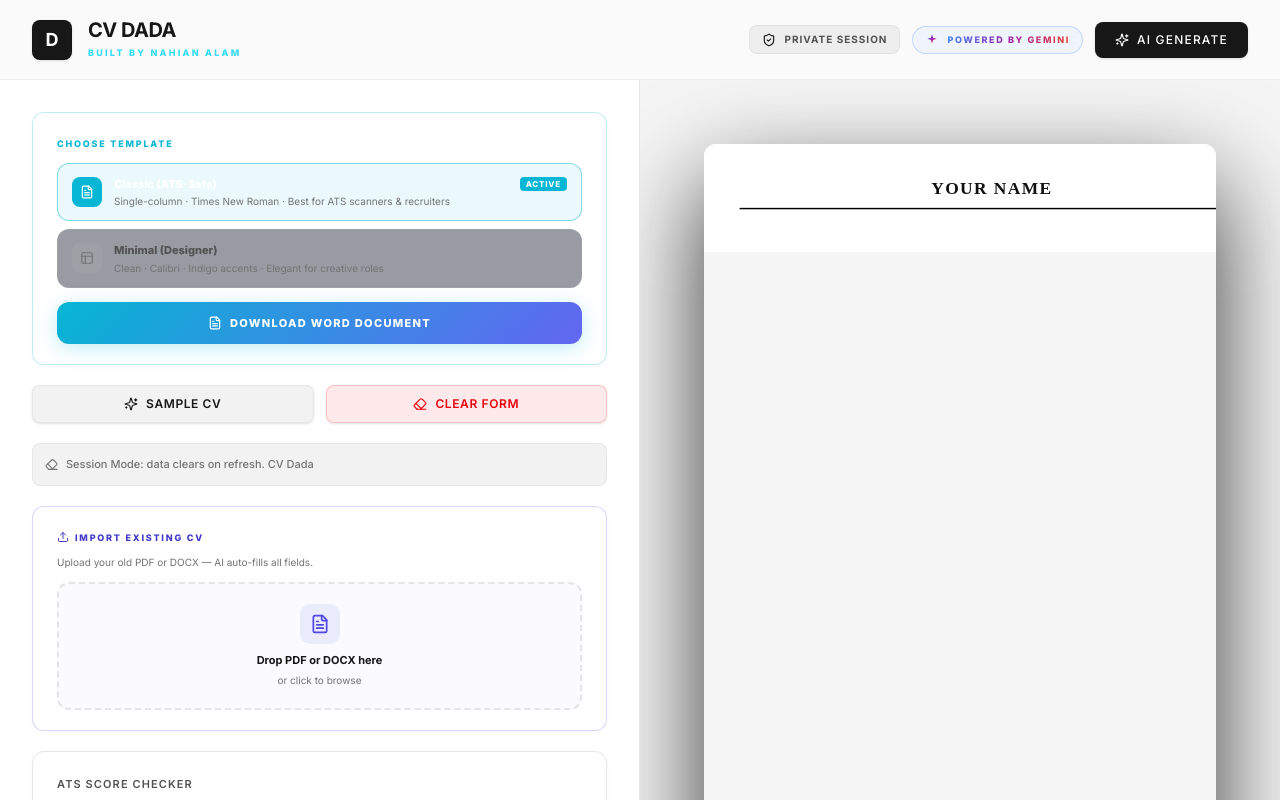
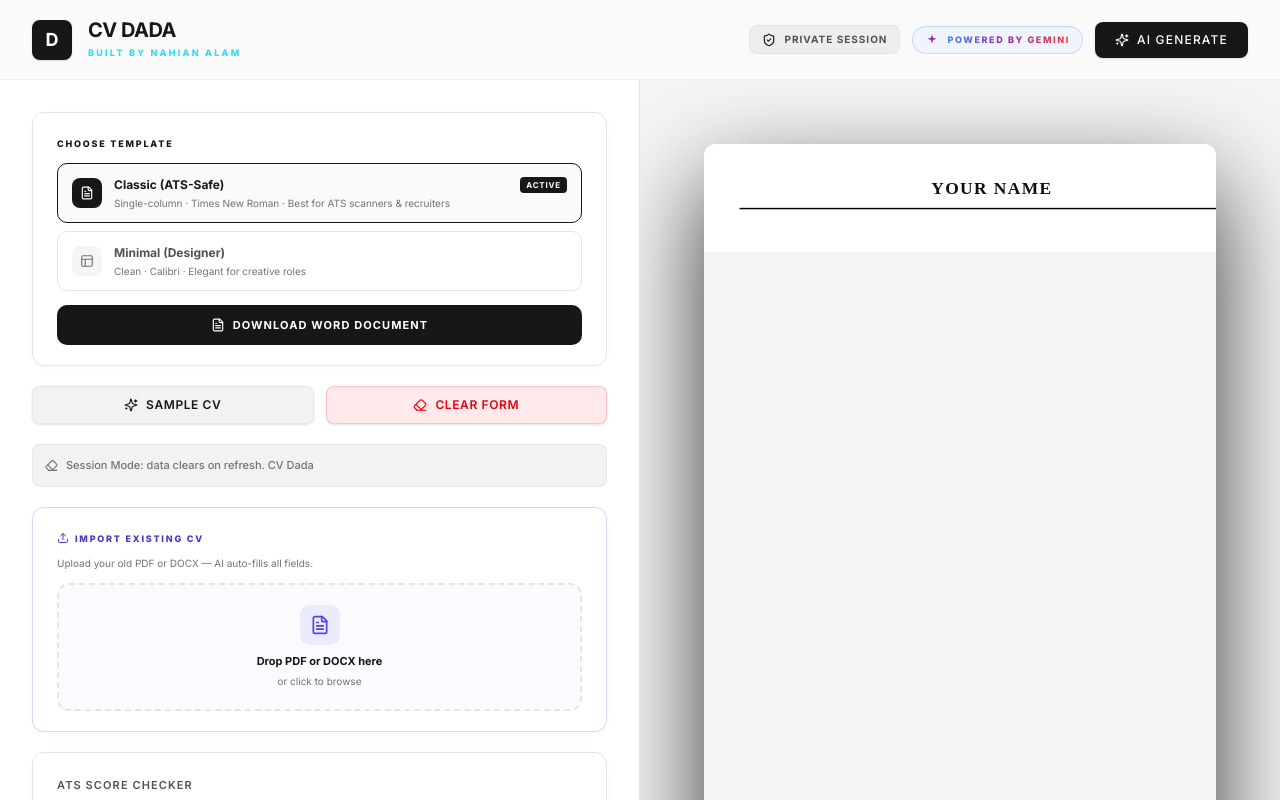
Before and after one commit to alamnahianofficial/CV-Dada-v3.0-CV-Ai-CV-maker., a Next.js app in the folder my-app/: page /builder in a window 1280 px wide. Built offline with nearby package versions, Linux system fonts and the light colour scheme.

Commit message:
Fix DocxTemplateSelector design for minimal light theme

```diff
--- a/my-app/src/components/builder/DocxTemplateSelector.tsx
+++ b/my-app/src/components/builder/DocxTemplateSelector.tsx
@@ -17,14 +17,14 @@ const TEMPLATES: {
 }[] = [
   {
     id: "classic",
-    name: "Classic  (ATS-Safe)",
+    name: "Classic (ATS-Safe)",
     desc: "Single-column · Times New Roman · Best for ATS scanners & recruiters",
     icon: FileText,
   },
   {
     id: "minimal",
-    name: "Minimal  (Designer)",
-    desc: "Clean · Calibri · Indigo accents · Elegant for creative roles",
+    name: "Minimal (Designer)",
+    desc: "Clean · Calibri · Elegant for creative roles",
     icon: Layout,
   },
 ];
@@ -36,12 +36,12 @@ export default function DocxTemplateSelector({
   exporting,
 }: Props) {
   return (
-    <div className="sec-box" style={{ borderColor: "rgba(6, 182, 212, 0.25)" }}>
+    <div className="sec-box">
       <div
         style={{
           fontSize: 9,
-          fontWeight: 900,
-          color: "#06b6d4",
+          fontWeight: 800,
+          color: "#171717",
           textTransform: "uppercase",
           letterSpacing: "0.2em",
           marginBottom: 12,
@@ -68,13 +68,13 @@ export default function DocxTemplateSelector({
                 width: "100%",
                 textAlign: "left",
                 padding: "12px 14px",
-                borderRadius: 12,
+                borderRadius: 10,
                 border: active
-                  ? "1px solid rgba(6, 182, 212, 0.45)"
-                  : "1px solid rgba(255, 255, 255, 0.05)",
+                  ? "1px solid #171717"
+                  : "1px solid #e5e5e5",
                 background: active
-                  ? "rgba(6, 182, 212, 0.08)"
-                  : "rgba(2, 6, 23, 0.4)",
+                  ? "#fafafa"
+                  : "#ffffff",
                 cursor: "pointer",
                 transition: "all 0.2s ease",
                 display: "flex",
@@ -86,7 +86,7 @@ export default function DocxTemplateSelector({
                 style={{
                   padding: 8,
                   borderRadius: 8,
-                  background: active ? "#06b6d4" : "rgba(255, 255, 255, 0.05)",
+                  background: active ? "#171717" : "#f5f5f5",
                   display: "flex",
                   alignItems: "center",
                   justifyContent: "center",
@@ -94,7 +94,7 @@ export default function DocxTemplateSelector({
                   transition: "all 0.2s ease",
                 }}
               >
-                <t.icon size={14} color={active ? "#fff" : "#737373"} />
+                <t.icon size={14} color={active ? "#ffffff" : "#737373"} />
               </div>
               <div style={{ flex: 1 }}>
                 <div
@@ -107,9 +107,9 @@ export default function DocxTemplateSelector({
                 >
                   <span
                     style={{
-                      fontSize: 11,
-                      fontWeight: 800,
-                      color: active ? "#fff" : "#525252",
+                      fontSize: 12,
+                      fontWeight: 700,
+                      color: active ? "#171717" : "#525252",
                     }}
                   >
                     {t.name}
@@ -118,10 +118,10 @@ export default function DocxTemplateSelector({
                     <span
                       style={{
                         fontSize: 8,
-                        fontWeight: 900,
-                        background: "#06b6d4",
-                        color: "#fff",
-                        padding: "1px 6px",
+                        fontWeight: 700,
+                        background: "#171717",
+                        color: "#ffffff",
+                        padding: "2px 6px",
                         borderRadius: 4,
                         textTransform: "uppercase",
                         letterSpacing: "0.1em",
@@ -153,24 +153,21 @@ export default function DocxTemplateSelector({
         disabled={exporting}
         style={{
           width: "100%",
-          padding: "13px 0",
-          borderRadius: 12,
+          padding: "12px 0",
+          borderRadius: 10,
           border: "none",
-          background: exporting
-            ? "rgba(255, 255, 255, 0.05)"
-            : "linear-gradient(135deg,#06b6d4,#6366f1)",
-          color: exporting ? "#737373" : "#fff",
-          fontWeight: 950,
+          background: exporting ? "#e5e5e5" : "#171717",
+          color: exporting ? "#a3a3a3" : "#ffffff",
+          fontWeight: 700,
           fontSize: 11,
           textTransform: "uppercase",
-          letterSpacing: "0.12em",
+          letterSpacing: "0.1em",
           cursor: exporting ? "not-allowed" : "pointer",
           display: "flex",
           alignItems: "center",
           justifyContent: "center",
           gap: 8,
-          transition: "all 0.25s cubic-bezier(0.16, 1, 0.3, 1)",
-          boxShadow: exporting ? "none" : "0 4px 20px rgba(6, 182, 212, 0.25)",
+          transition: "all 0.2s ease",
         }}
       >
         {exporting ? (
```
